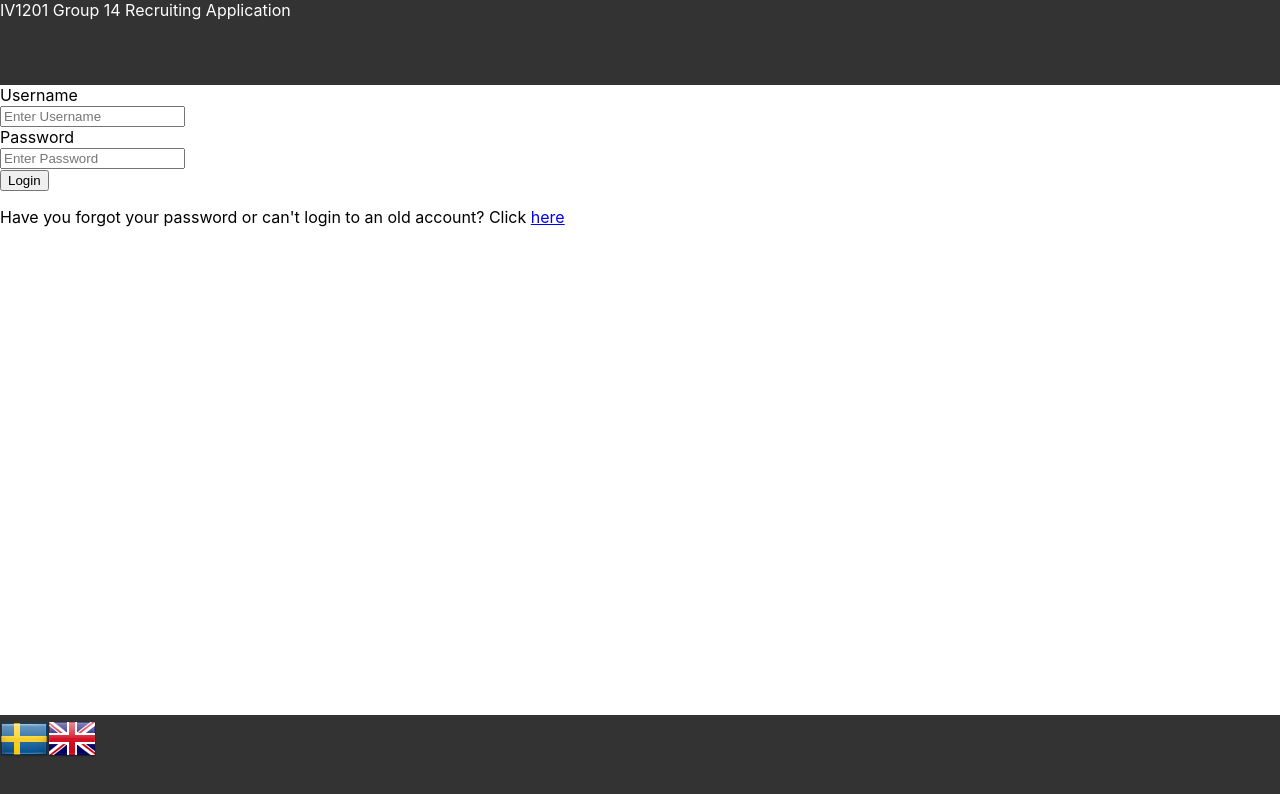
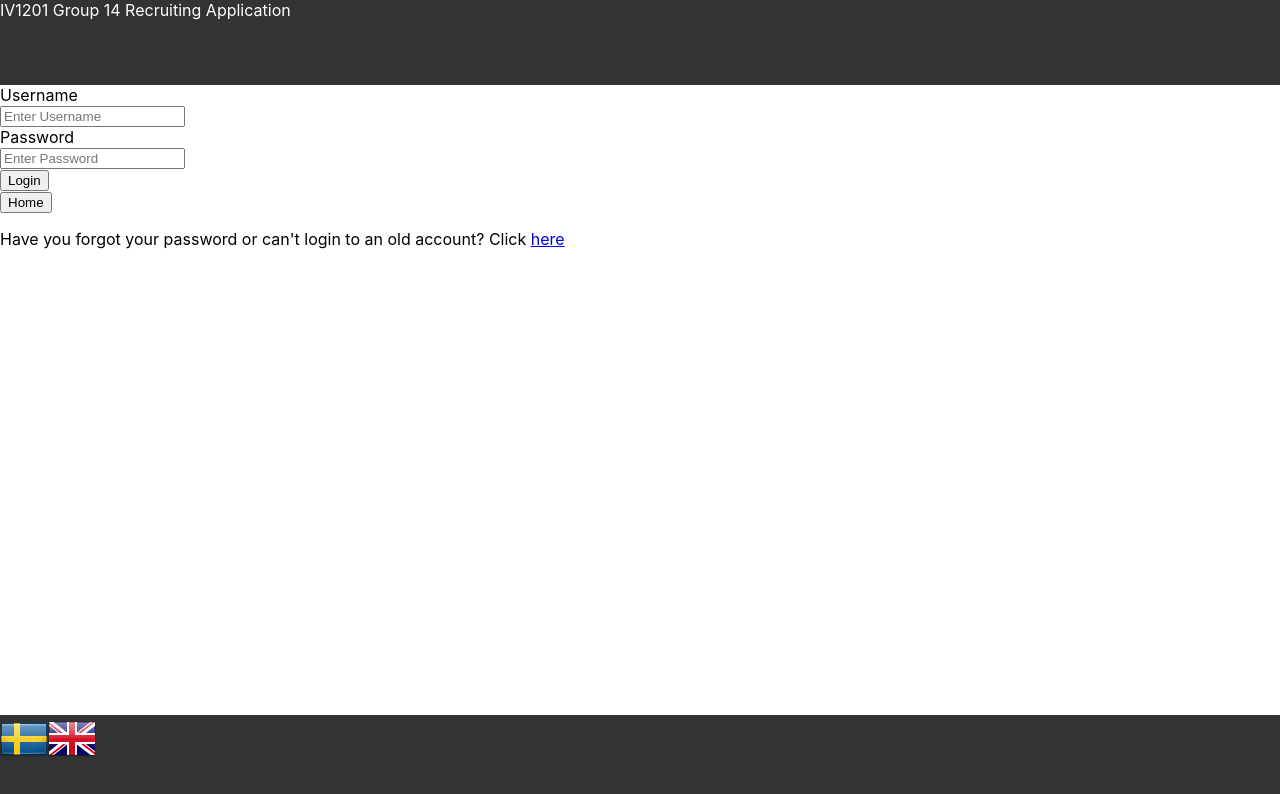
Before and after one commit to mryblad/IV1201-React, a React (Create React App) app: page /login in a window 1280 px wide. Shown: the top 794 px of the page. Built offline with nearby package versions, Linux system fonts and the light colour scheme.

Commit message:
Login view home redirect

```diff
--- a/src/Components/Login/LoginView.js
+++ b/src/Components/Login/LoginView.js
@@ -9,6 +9,7 @@ const LoginView=({handleSubmit, translations, errorMessage})=>
           <input type="password" name="password" placeholder={translations.enterPassword} required maxLength="24"/>
           <br/><button type="submit">{translations.login}</button>
         </form>
+        <button onClick={() => window.location="/"}>{translations.homeRedirect}</button>
         <p>{errorMessage}</p>
       </div>
       <p>{translations.loginText.beforeLink}<Link to="/forgotPassword">{translations.loginText.afterLink}</Link></p>
--- a/src/util/Translations.js
+++ b/src/util/Translations.js
@@ -23,6 +23,7 @@ export const Translations = {
       password: "Password",
       enterPassword: "Enter Password",
       login: "Login",
+      homeRedirect: "Home",
       loginText: {
         beforeLink: "Have you forgot your password or can't login to an old account? Click ",
         afterLink: "here",
@@ -121,6 +122,7 @@ export const Translations = {
       password: "Lösenord",
       enterPassword: "Skriv Lösenord",
       login: "Logga in",
+      homeRedirect: "Hem",
       loginText: {
         beforeLink: "Har du glömt ditt lösenord eller kan inte logga in till ett gamalt konto? Klicka ",
         afterLink: "här",
```
